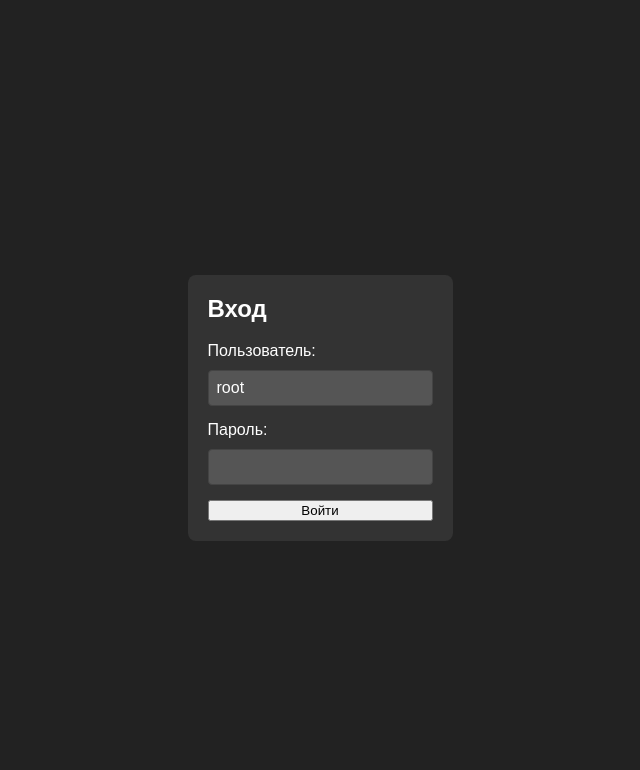
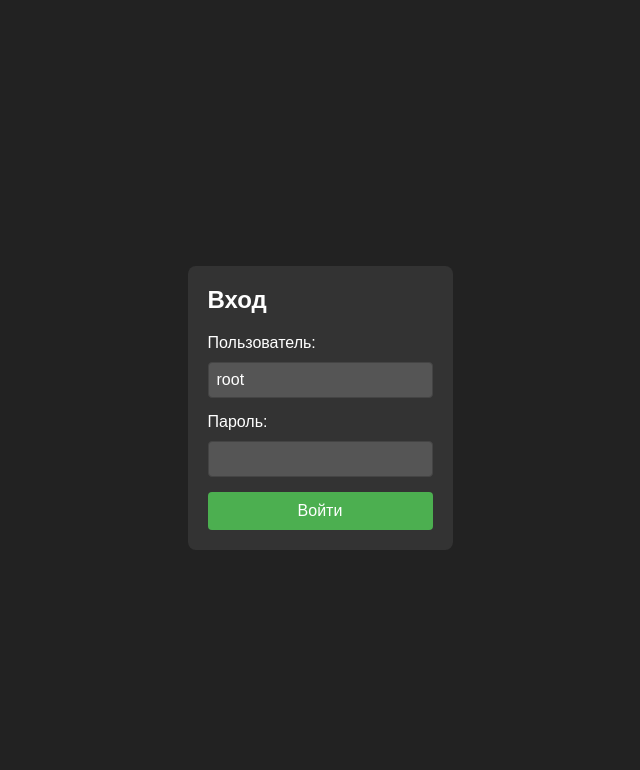
Before and after one commit to MineVPN/UniversalWebVPNCabinet, a PHP site: page /login.php in a window 1280 px wide. Shown: the top 770 px of the page, without its empty margins (320-960 px from the left). Run offline with PHP 8.4, Linux system fonts and the light colour scheme.

Commit message:
Add files via upload

```diff
--- a/login.php
+++ b/login.php
@@ -15,7 +15,7 @@
                 <input type="text" id="username" name="username" required value='root'>
                 <label for="password">Пароль:</label>
                 <input type="password" id="password" name="password" required>
-                <input type="submit" value="Войти">
+                <input type="submit" class="green-button" value="Войти">
             </form>
             <?php
         // Проверка, была ли отправлена форма
```
